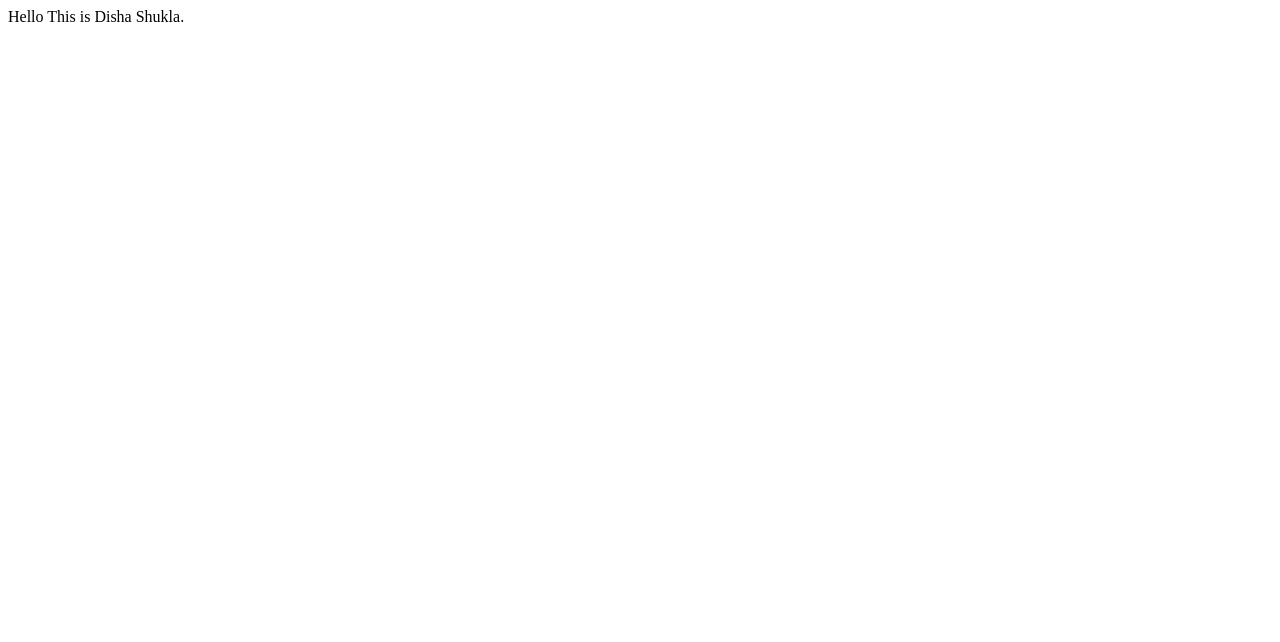
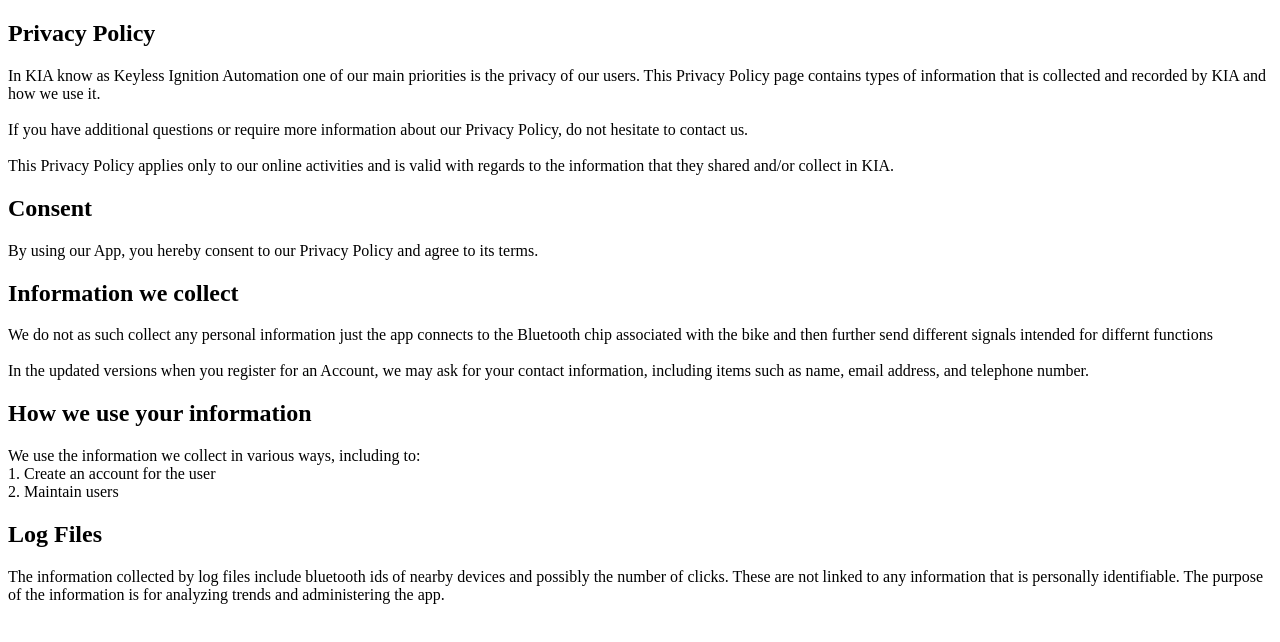
Before and after one commit to Disha-Shukla/Disha-Shukla.github.io, a plain HTML site: page index.html in a window 1280 px wide. Drawn offline with Linux system fonts and the light colour scheme.

Commit message:
Update index.html
Update - 08/02/2022

```diff
--- a/index.html
+++ b/index.html
@@ -1,10 +1,51 @@
+<!DOCTYPE html>
 
-    <!doctype html>
-    <html>
-    <head>
-    <title>KIA Privacy Policy</title>
-    </head>
-    <body>
-    Hello This is Disha Shukla.
-    </body>
-    </html>
+<html style="font-size: 16px;" class="u-responsive-xl" data-lt-installed="true"><head><meta http-equiv="Content-Type" content="text/html; charset=UTF-8">
+    <meta name="viewport" content="width=device-width, initial-scale=1.0">
+
+    <meta name="keywords" content="sports, activities, workout, trainers, health, fitness, gym, football, groups, friends">
+    <meta name="description" content="We aspire to enable anyone to engage in an activity that will bring wellness and fitness to their lives ">
+    <meta name="page_type" content="np-template-header-footer-from-plugin">
+    <title>Keyless Ignition Automation</title>
+
+  </head>
+  <body>
+			<h2 style="color:black;"> Privacy Policy </h2>
+			<p style="color:black;">
+				In KIA know as Keyless Ignition Automation one of our main priorities is the
+				privacy of our users. This Privacy Policy page contains types of information that is
+				collected and recorded by KIA and how we use it.<br><br>
+				If you have additional questions or require more information about our Privacy
+				Policy, do not hesitate to contact us.<br><br>
+				This Privacy Policy applies only to our online activities and is valid with regards to the information that they shared and/or collect in KIA.
+
+			</p>
+
+			<h2 style="color:black;"> Consent </h2>
+			<p style="color:black;">
+				By using our App, you hereby consent to our Privacy Policy and agree to its
+				terms.
+			</p>
+
+			<h2 style="color:black;"> Information we collect </h2>
+			<p style="color:black;">
+					We do not as such collect any personal information just the app connects to the Bluetooth chip associated with the bike and then further send different signals
+					intended for differnt functions<br><br>
+					In the updated versions when you register for an Account, we may ask for your contact information,
+					including items such as name, email address, and telephone number.
+			</p>
+
+			<h2 style="color:black;"> How we use your information </h2>
+			<p style="color:black;">
+					We use the information we collect in various ways, including to: <br>
+						1. Create an account for the user<br>
+						2. Maintain users  <br>
+			</p>
+
+			<h2 style="color:black;"> Log Files </h2>
+			<p style="color:black;">
+					The information collected by log files include bluetooth ids of nearby devices and possibly the number of clicks.
+					These are not linked to any information that is personally identifiable. The purpose of the information is for
+					analyzing trends and administering the app.
+			</p>
+			</body></html>
```
